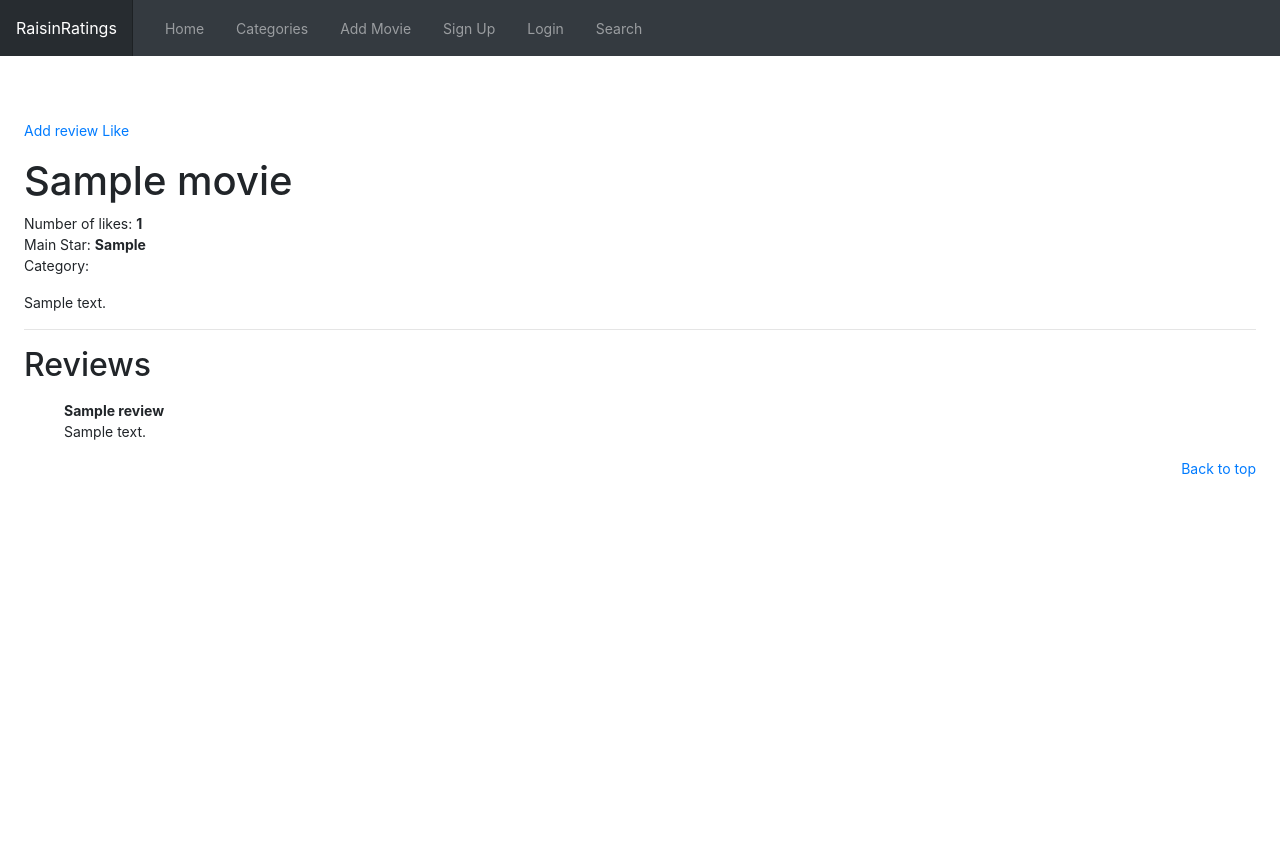
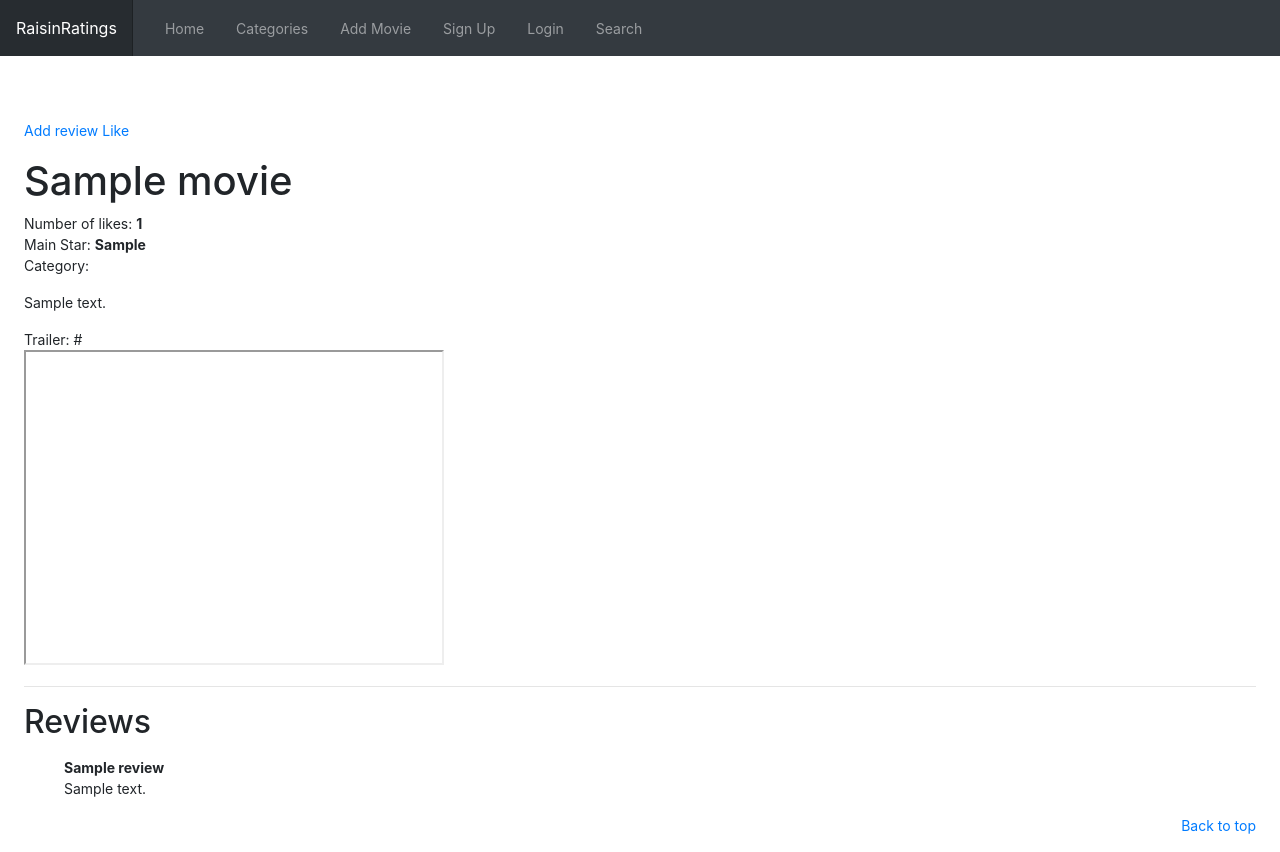
Before and after one commit to rorybhunter/WAD2_Group_2E, a Django app: a page that uses templates/RaisinRatings/movie.html in a window 1280 px wide. Before the commit the page ends 477 px from the top, so only its background shows below. Run offline with Django 4.2, Linux system fonts and the light colour scheme; tables that the repository leaves empty hold one stand-in row (values such as "Sample post"); some libraries are stand-ins or nearby versions.

Commit message:
Youtube trailer links added

```diff
--- a/RaisinRatings/forms.py
+++ b/RaisinRatings/forms.py
@@ -24,11 +24,12 @@ class MovieForm(forms.ModelForm):
     main_actor = forms.CharField(max_length=Movie.MAIN_ACTOR_MAX_LENGTH)
     username = forms.CharField(max_length=Movie.USERNAME_MAX_LENGTH)
     summary = forms.CharField(max_length=Movie.SUMMARY_MAX_LENGTH)
+    trailer_link = forms.CharField(max_length=Movie.TRAILER_MAX_LENGTH)
     slug = forms.CharField(widget=forms.HiddenInput(), required=False)
 
     class Meta:
         model = Movie
-        fields = ['movie_name', 'main_actor', 'username', 'summary' ]
+        fields = ['movie_name', 'main_actor', 'username', 'summary', 'trailer_link', ]
 
 class ReviewForm(forms.ModelForm):
     title = forms.CharField(max_length=20, help_text = 'Enter your review title: ')
--- a/RaisinRatings/models.py
+++ b/RaisinRatings/models.py
@@ -9,12 +9,14 @@ class Movie(models.Model):
     MAIN_ACTOR_MAX_LENGTH = 128
     USERNAME_MAX_LENGTH = 128
     SUMMARY_MAX_LENGTH = 500
+    TRAILER_MAX_LENGTH = 128
 
     movie_name = models.CharField(max_length=MOVIE_TITLE_MAX_LENGTH, unique=True)
     main_actor = models.CharField(max_length=MAIN_ACTOR_MAX_LENGTH)
     likes = models.IntegerField(default=0)
     username = models.CharField(max_length=USERNAME_MAX_LENGTH)
     summary = models.CharField(max_length=SUMMARY_MAX_LENGTH)
+    trailer_link = models.CharField(max_length=TRAILER_MAX_LENGTH, default="")
     slug = models.SlugField(unique=True)
     #poster = models.ImageField(upload_to='profile_images', blank=True)
 
--- a/RaisinRatings/views.py
+++ b/RaisinRatings/views.py
@@ -89,6 +89,7 @@ def user_login(request):
         return render(request, 'RaisinRatings/login.html')
 
 def add_movie(request):
+    request.session.set_test_cookie()
     if request.method == 'POST':
         form = MovieForm(request.POST)
         if form.is_valid():
@@ -104,9 +105,20 @@ def show_movie(request, movie_title_slug):
     movie = Movie.objects.get(slug=movie_title_slug)
     reviews = Review.objects.filter(movie=movie)
     likes = movie.likes
+    url = movie.trailer_link
+    url = url.replace("/watch?v=", "/embed/")
+    url = url.replace("youtu.be", "youtube.com/embed")
+    try:
+        index = url.index("&")
+        url = url[:index]
+    except:
+        pass
+
     context_dir['movie'] = movie
     context_dir['reviews'] = reviews
     context_dir['likes'] = likes
+    context_dir['trailer_link'] = url
+
 
     return render(request, 'RaisinRatings/movie.html', context=context_dir)
 
@@ -152,6 +164,9 @@ def cat_page(request):
 
 
 def search(request):
+    if request.session.test_cookie_worked():
+        print("TEST COOKIE WORKED!")
+        request.session.delete_test_cookie()
     result_list = []
     search_term = ""  # included and passed as a parameter to allow the search term to still be in the search box after searching and reloading pasge.
     if request.method == 'POST':
--- a/WAD2_Group_2E/settings.py
+++ b/WAD2_Group_2E/settings.py
@@ -151,3 +151,5 @@ PASSWORD_HASHERS = (
 
 MEDIA_ROOT = MEDIA_DIR
 MEDIA_URL = '/media/'
+
+GOOGLE_API_KEY = 'AIzaSyBIeora66sbjzHjDtpdaBwPtpUaVRtPbBQ'
--- a/templates/RaisinRatings/movie.html
+++ b/templates/RaisinRatings/movie.html
@@ -13,7 +13,6 @@
         <a href="{% url 'RaisinRatings:add_review' movie.slug %}">Add review</a>
         <a href="{% url 'RaisinRatings:like' movie.slug %}">Like</a>
 
-
     </div>
 
     <p>
@@ -22,6 +21,13 @@
         <div>Main Star: <strong>{{ movie.main_actor }}</strong></div>
         <div>Category: </div>
         <p><div> {{movie.summary}} </div></p>
+        <div>Trailer: {{ trailer_link }} </div>
+            <div>
+                <iframe width="420" height="315"
+                src= {{ trailer_link }} allowfullscreen>
+            </iframe>
+            </div>
+
 
     </p>
     <div>
```
